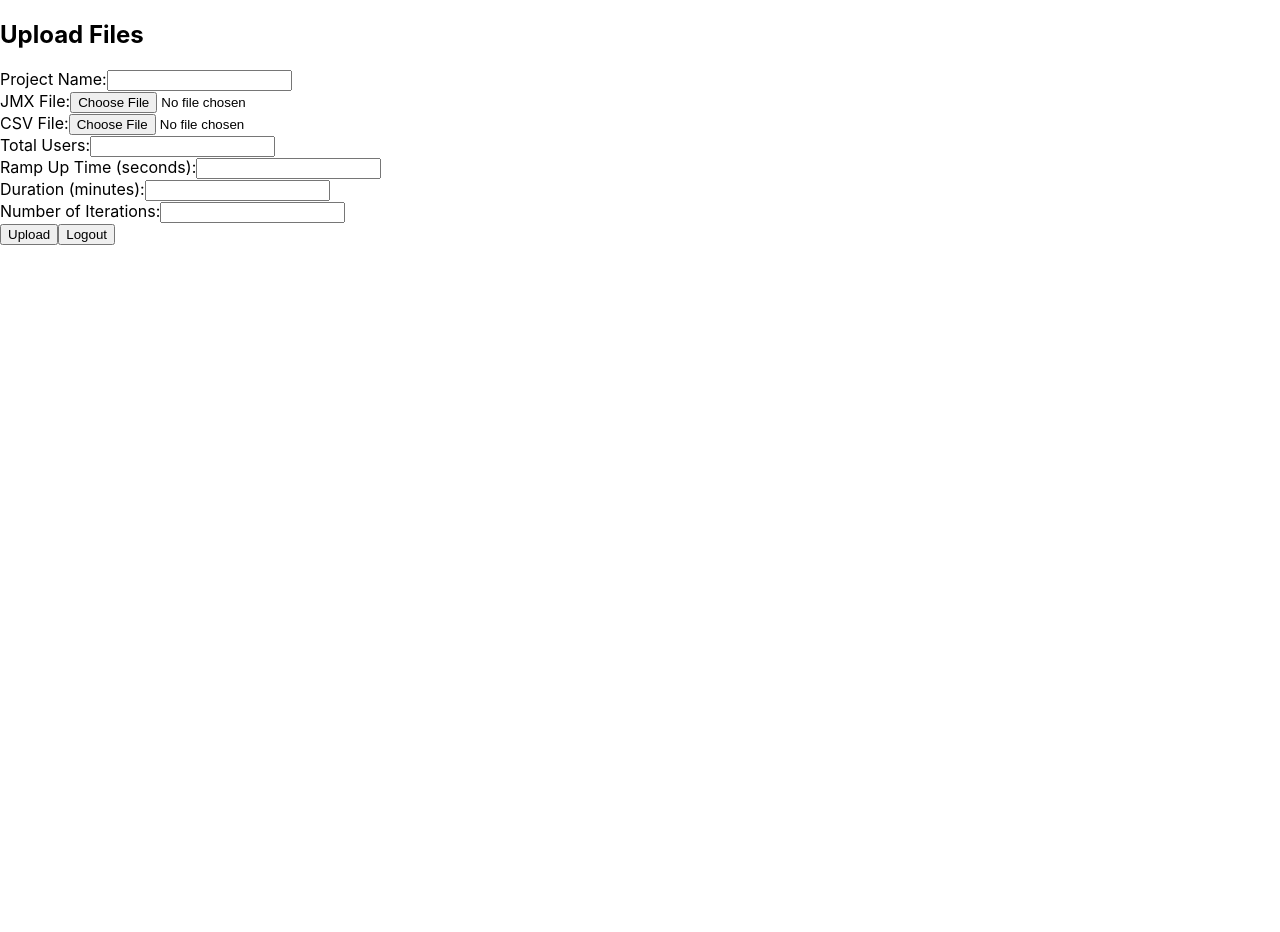
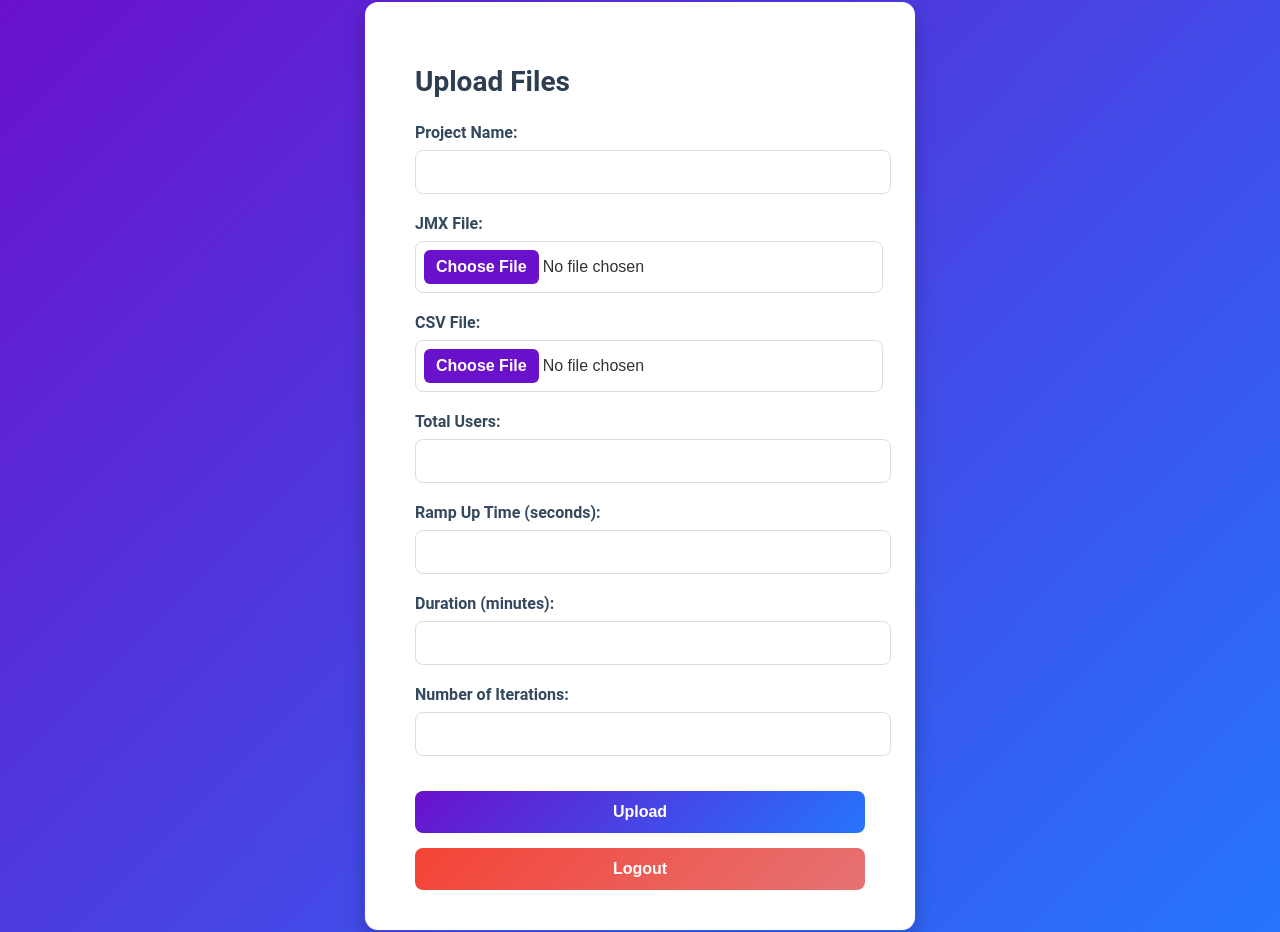
Before and after one commit to Alex4282/phase1-ui, a React (Create React App) app: page /jmxform in a window 1280 px wide. Before the commit the page ends 800 px from the top, so only its background shows below. Built offline with nearby package versions, Linux system fonts and the light colour scheme; sample sign-in values are in the browser's storage.

Commit message:
small css changes

```diff
--- /dev/null
+++ b/src/components/DashBoard.css
@@ -0,0 +1,86 @@
+/* General styling for body */
+body {
+    font-family: 'Arial', sans-serif;
+    margin: 0;
+    padding: 0;
+    background-color: #f9fafb;
+    color: #333;
+}
+
+/* Dashboard container with gradient background */
+.dashboard-container {
+    display: flex;
+    flex-direction: column;
+    justify-content: center;
+    align-items: center;
+    min-height: 100vh;
+    background: linear-gradient(135deg, #8e44ad, #3498db);
+    color: #fff;
+    text-align: center;
+}
+
+/* Header section */
+.dashboard-header {
+    background: #fff;
+    padding: 20px 40px;
+    border-radius: 10px;
+    box-shadow: 0 4px 8px rgba(0, 0, 0, 0.2);
+    text-align: center;
+    width: 80%;
+    max-width: 400px;
+    margin-bottom: 20px;
+}
+
+.dashboard-header h1 {
+    font-size: 2rem;
+    color: #333;
+    margin-bottom: 10px;
+}
+
+.dashboard-header p {
+    font-size: 1rem;
+    font-weight: 300;
+    color: #555;
+}
+
+/* Button container */
+.dashboard-buttons {
+    display: flex;
+    flex-direction: column;
+    gap: 15px;
+    align-items: center;
+}
+
+/* Button styling */
+.btn {
+    width: 200px;
+    padding: 12px;
+    font-size: 16px;
+    font-weight: bold;
+    border: none;
+    border-radius: 5px;
+    cursor: pointer;
+    transition: background 0.3s ease, transform 0.2s ease;
+}
+
+.btn:hover {
+    transform: scale(1.05);
+}
+
+.primary-btn {
+    background-color: #3498db;
+    color: #fff;
+}
+
+.primary-btn:hover {
+    background-color: #2980b9;
+}
+
+.secondary-btn {
+    background-color: #e74c3c;
+    color: #fff;
+}
+
+.secondary-btn:hover {
+    background-color: #c0392b;
+}
--- a/src/components/DashBoard.js
+++ b/src/components/DashBoard.js
@@ -1,6 +1,7 @@
 import React from 'react';
 import { useNavigate } from 'react-router-dom';
 import axios from 'axios';
+import './DashBoard.css'; // Import the CSS file for styling
 
 const Dashboard = () => {
     const navigate = useNavigate();
@@ -10,15 +11,14 @@ const Dashboard = () => {
             const response = await axios.post('http://localhost:8080/auth/api/logout', {}, {
                 headers: {
                     'Content-Type': 'application/json',
-                    'Authorization': `Bearer ${localStorage.getItem('token')}` // Assuming token is stored in localStorage
+                    'Authorization': `Bearer ${localStorage.getItem('token')}`
                 },
-                withCredentials: true // Ensure cookies are sent with the request for session-based authentication
+                withCredentials: true
             });
 
             if (response.status === 200) {
-                // Clear the JWT token from localStorage
                 localStorage.removeItem('token');
-                navigate('/'); // Redirect to login page after successful logout
+                navigate('/');
             } else {
                 alert('Logout failed. Please try again.');
             }
@@ -28,16 +28,25 @@ const Dashboard = () => {
         }
     };
 
-    const openJmxPage = () =>
-        { const token = localStorage.getItem('token');
-          navigate('/JmxForm', { state: { headers: { 'Authorization': `Bearer ${token}` } } }); };
+    const openJmxPage = () => {
+        const token = localStorage.getItem('token');
+        navigate('/JmxForm', { state: { headers: { 'Authorization': `Bearer ${token}` } } });
+    };
 
     return (
-        <div>
-            <h1>Dashboard</h1>
-            <p>Welcome to the secured dashboard!</p>
-            <button onClick={openJmxPage}>Add Jmx file and Csv file</button>
-            <button onClick={handleLogout}>Logout</button>
+        <div className="dashboard-container">
+            <div className="dashboard-header">
+                <h1>Welcome to Your Dashboard</h1>
+                <p>Your gateway to managing files and actions!</p>
+            </div>
+            <div className="dashboard-buttons">
+                <button className="btn primary-btn" onClick={openJmxPage}>
+                    Add JMX and CSV Files
+                </button>
+                <button className="btn secondary-btn" onClick={handleLogout}>
+                    Logout
+                </button>
+            </div>
         </div>
     );
 };
--- /dev/null
+++ b/src/components/JmxForm.css
@@ -0,0 +1,150 @@
+/* Full-page gradient background with a soft blur effect */
+.file-upload-container {
+    display: flex;
+    justify-content: center;
+    align-items: center;
+    min-height: 100vh;
+    height: auto;
+    background: linear-gradient(135deg, #6a11cb, #2575fc);
+    font-family: 'Roboto', sans-serif;
+    overflow-y: auto; /* Enable scrolling for the content */
+}
+
+/* Stylish card with soft shadow and gradient border */
+.file-upload-card {
+    background: #ffffff;
+    padding: 40px 50px;
+    border-radius: 15px;
+    box-shadow: 0 10px 20px rgba(0, 0, 0, 0.2);
+    width: 450px;
+    position: relative;
+    overflow: hidden;
+    border: 2px solid transparent;
+    background-clip: padding-box;
+    min-height: 500px; /* Ensuring full visibility */
+}
+
+.file-upload-card:before {
+    content: '';
+    position: absolute;
+    top: 0;
+    left: 0;
+    right: 0;
+    bottom: 0;
+    z-index: -1;
+    margin: -2px; /* Same as border width */
+    border-radius: 15px;
+    background: linear-gradient(135deg, #6a11cb, #2575fc);
+}
+
+/* Elegant title styling */
+.file-upload-card h2 {
+    margin-bottom: 25px;
+    color: #2c3e50;
+    font-size: 28px;
+    font-weight: 700;
+}
+
+/* Responsive form groups with modern spacing */
+.form-group {
+    margin-bottom: 20px;
+    text-align: left;
+}
+
+.form-group label {
+    display: block;
+    margin-bottom: 8px;
+    color: #34495e;
+    font-weight: 600;
+}
+
+/* Input fields with stylish focus effects */
+.form-group input[type="text"],
+.form-group input[type="file"],
+.form-group input[type="number"] {
+    width: 100%;
+    padding: 12px;
+    border: 1px solid #ddd;
+    border-radius: 8px;
+    font-size: 16px;
+    transition: box-shadow 0.3s, border-color 0.3s;
+}
+
+.form-group input:focus {
+    border-color: #2575fc;
+    box-shadow: 0 0 5px rgba(37, 117, 252, 0.4);
+    outline: none;
+}
+
+/* Buttons with gradient backgrounds and hover animations */
+.btn {
+    width: 100%;
+    padding: 12px 15px;
+    margin-top: 15px;
+    border: none;
+    border-radius: 8px;
+    font-size: 16px;
+    font-weight: 600;
+    color: #fff;
+    cursor: pointer;
+    transition: transform 0.2s, box-shadow 0.3s;
+}
+
+.primary-btn {
+    background: linear-gradient(135deg, #6a11cb, #2575fc);
+}
+
+.primary-btn:hover {
+    transform: translateY(-2px);
+    box-shadow: 0 5px 15px rgba(37, 117, 252, 0.5);
+}
+
+.secondary-btn {
+    background: linear-gradient(135deg, #f44336, #e57373);
+}
+
+.secondary-btn:hover {
+    transform: translateY(-2px);
+    box-shadow: 0 5px 15px rgba(244, 67, 54, 0.5);
+}
+
+/* Stylish message area */
+.message {
+    margin-top: 20px;
+    font-size: 15px;
+    color: #16a085;
+    background: #e8f8f5;
+    padding: 10px;
+    border-radius: 8px;
+    text-align: center;
+    border: 1px solid #16a085;
+}
+
+/* File input style with hover */
+.form-group input[type="file"] {
+    padding: 8px;
+    border: 1px solid #ddd;
+    cursor: pointer;
+}
+
+.form-group input[type="file"]::file-selector-button {
+    background: #6a11cb;
+    color: white;
+    border: none;
+    padding: 8px 12px;
+    border-radius: 6px;
+    font-weight: 600;
+    cursor: pointer;
+}
+
+.form-group input[type="file"]::file-selector-button:hover {
+    background: #2575fc;
+}
+
+/* Adjust form card responsiveness for mobile */
+@media (max-width: 500px) {
+    .file-upload-card {
+        width: 90%;
+        padding: 30px;
+    }
+}
--- a/src/components/JmxForm.js
+++ b/src/components/JmxForm.js
@@ -1,6 +1,7 @@
 import { useNavigate } from 'react-router-dom';
 import React, { useState } from 'react';
 import axios from 'axios';
+import './JmxForm.css'; // Import the CSS file for styling
 
 const FileUploadForm = () => {
     const [projectName, setProjectName] = useState('');
@@ -11,13 +12,13 @@ const FileUploadForm = () => {
     const [duration, setDuration] = useState('');
     const [iterations, setIterations] = useState('');
     const [message, setMessage] = useState('');
+    const [fileUploaded, setFileUploaded] = useState(false);
 
     const navigate = useNavigate();
 
     const handleSubmit = async (e) => {
         e.preventDefault();
 
-        // Validate input: Ensure either duration or iterations is filled
         if (!duration && !iterations) {
             setMessage('Please provide either Duration or Number of Iterations.');
             return;
@@ -33,17 +34,18 @@ const FileUploadForm = () => {
         if (iterations) formData.append('iterations', iterations);
 
         try {
-            const token = localStorage.getItem('token'); // Get the token from localStorage
-            const response = await axios.post('http://localhost:8080/api/uploadJmx', formData, {
+            const token = localStorage.getItem('token');
+            const response = await axios.post('http://localhost:8080/api/uploadAndRunJmx', formData, {
                 headers: {
                     'Content-Type': 'multipart/form-data',
-                    'Authorization': `Bearer ${token}` // Include the token in the headers
+                    'Authorization': `Bearer ${token}`
                 },
                 withCredentials: true,
             });
 
             if (response.status === 200) {
                 setMessage('Files uploaded successfully!');
+                setFileUploaded(true);
             } else {
                 setMessage('Failed to upload files.');
             }
@@ -58,15 +60,14 @@ const FileUploadForm = () => {
             const response = await axios.post('http://localhost:8080/auth/api/logout', {}, {
                 headers: {
                     'Content-Type': 'application/json',
-                    'Authorization': `Bearer ${localStorage.getItem('token')}` // Assuming token is stored in localStorage
+                    'Authorization': `Bearer ${localStorage.getItem('token')}`
                 },
-                withCredentials: true // Ensure cookies are sent with the request for session-based authentication
+                withCredentials: true
             });
 
             if (response.status === 200) {
-                // Clear the JWT token from localStorage
                 localStorage.removeItem('token');
-                navigate('/'); // Redirect to login page after successful logout
+                navigate('/');
             } else {
                 alert('Logout failed. Please try again.');
             }
@@ -77,10 +78,11 @@ const FileUploadForm = () => {
     };
 
     return (
-        <div>
+        <div className="file-upload-container">
+            <div className="file-upload-card">
                 <h2>Upload Files</h2>
                 <form onSubmit={handleSubmit}>
-                <div>
+                    <div className="form-group">
                         <label>Project Name:</label>
                         <input
                             type="text"
@@ -89,7 +91,7 @@ const FileUploadForm = () => {
                             required
                         />
                     </div>
-                <div>
+                    <div className="form-group">
                         <label>JMX File:</label>
                         <input
                             type="file"
@@ -98,7 +100,7 @@ const FileUploadForm = () => {
                             required
                         />
                     </div>
-                <div>
+                    <div className="form-group">
                         <label>CSV File:</label>
                         <input
                             type="file"
@@ -107,7 +109,7 @@ const FileUploadForm = () => {
                             required
                         />
                     </div>
-                <div>
+                    <div className="form-group">
                         <label>Total Users:</label>
                         <input
                             type="number"
@@ -116,7 +118,7 @@ const FileUploadForm = () => {
                             required
                         />
                     </div>
-                <div>
+                    <div className="form-group">
                         <label>Ramp Up Time (seconds):</label>
                         <input
                             type="number"
@@ -125,28 +127,29 @@ const FileUploadForm = () => {
                             required
                         />
                     </div>
-                <div>
+                    <div className="form-group">
                         <label>Duration (minutes):</label>
                         <input
                             type="number"
                             value={duration}
                             onChange={(e) => setDuration(e.target.value)}
-                        disabled={iterations !== ''} // Disable if iterations is filled
+                            disabled={iterations !== ''}
                         />
                     </div>
-                <div>
+                    <div className="form-group">
                         <label>Number of Iterations:</label>
                         <input
                             type="number"
                             value={iterations}
                             onChange={(e) => setIterations(e.target.value)}
-                        disabled={duration !== ''} // Disable if duration is filled
+                            disabled={duration !== ''}
                         />
                     </div>
-                <button type="submit">Upload</button>
-                <button type="button" onClick={handleLogout}>Logout</button>
+                    <button type="submit" className="btn primary-btn">Upload</button>
+                    <button type="button" className="btn secondary-btn" onClick={handleLogout}>Logout</button>
                 </form>
-            {message && <p>{message}</p>}
+                {message && <p className="message">{message}</p>}
+            </div>
         </div>
     );
 };
--- a/src/components/auth/Register.js
+++ b/src/components/auth/Register.js
@@ -2,6 +2,7 @@ import React, { useState } from 'react';
 import axios from 'axios';
 import './Register.css'; // Import the CSS file
 import axiosInstance from '../../axiosInstance';
+import { useNavigate } from 'react-router-dom';
 
 const Register = () => {
     const [formData, setFormData] = useState({
@@ -13,7 +14,7 @@ const Register = () => {
     const handleChange = (e) => {
         setFormData({ ...formData, [e.target.name]: e.target.value });
     };
-
+    const navigate= useNavigate();
     const handleSubmit = async (e) => {
         e.preventDefault();
         try {
@@ -23,6 +24,7 @@ const Register = () => {
 
             const response = await axios.post('http://localhost:8080/api/auth/register', formData);
             alert('Registration successful');
+            navigate('/');
         } catch (err) {
             alert('Registration failed');
         }
```
Also changed, not shown: public/PerfEasy_Logo.png (added). Lines whose indentation alone changed are shown as unchanged.
